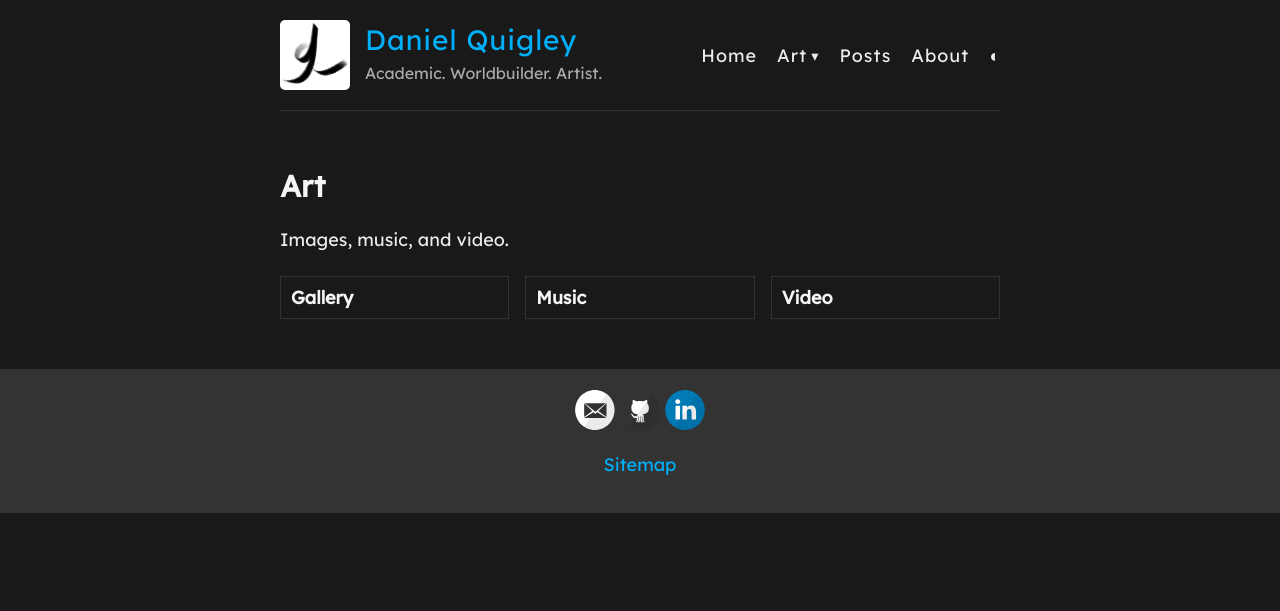
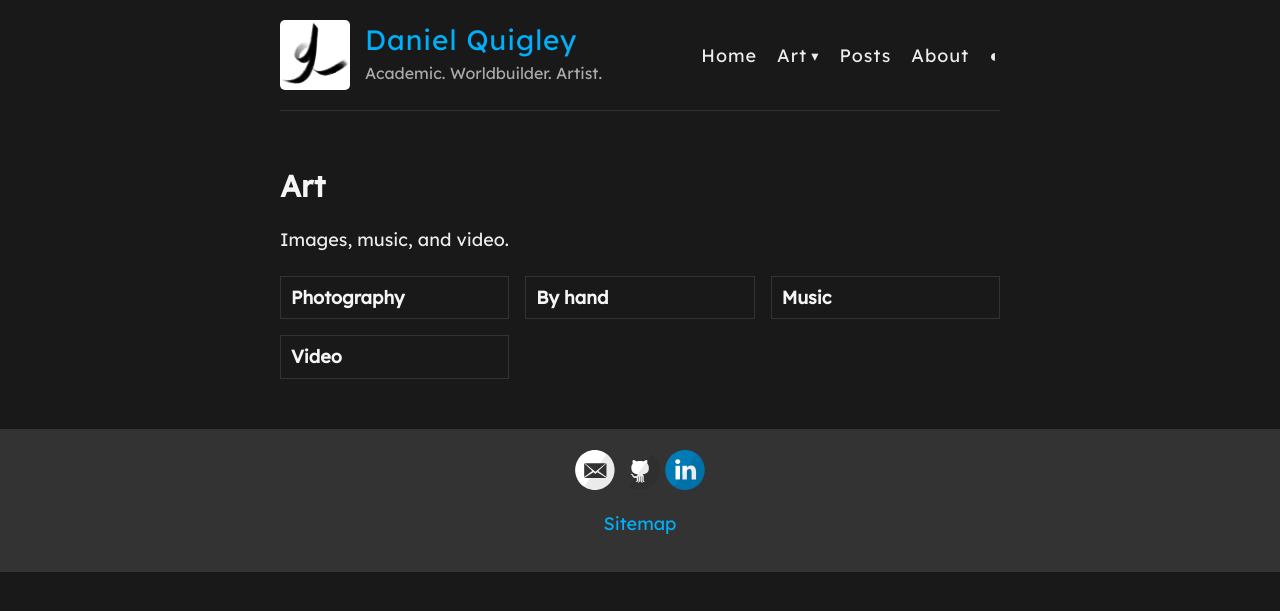
Before and after one commit to deltaquebec/dquigley.art, a Jekyll site: the page built from art.html, in a window 1280 px wide. Shown: the top 611 px of the page. Built offline with Jekyll 4.4.1, drawn with Linux system fonts in a browser that asks for light colours.

Commit message:
Update art.html

```diff
--- a/art.html
+++ b/art.html
@@ -13,8 +13,14 @@ description: "Galleries, music, and video."
 </p>
 
 <div class="album-index">
-  <a class="album-card" href="{{ site.baseurl }}/gallery">
+<!--  <a class="album-card" href="{{ site.baseurl }}/gallery">
     <span class="album-card-title">Gallery</span>
+  </a>-->
+  <a class="album-card" href="{{ site.baseurl }}/photography">
+    <span class="album-card-title">Photography</span>
+  </a>
+  <a class="album-card" href="{{ site.baseurl }}/by-hand">
+    <span class="album-card-title">By hand</span>
   </a>
   <a class="album-card" href="{{ site.baseurl }}/music">
     <span class="album-card-title">Music</span>
```
